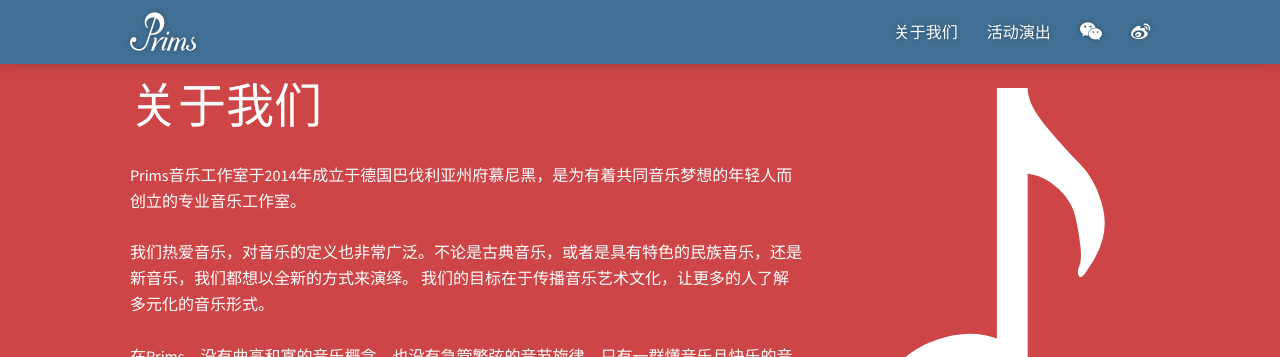
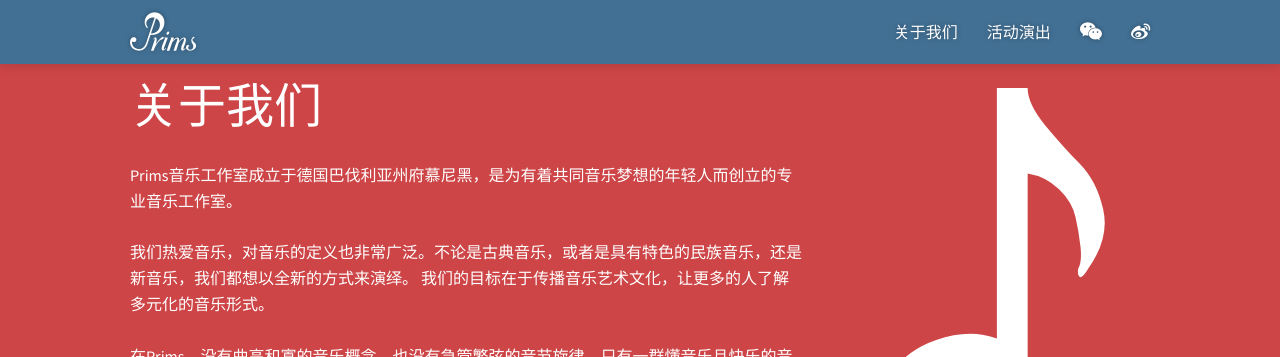
Before and after one commit to xiu624/xiu624.github.io, a Jekyll site: the page built from index.html, in a window 1280 px wide and 1348 px high. Shown: the top 357 px of the window. Built offline with Jekyll 4.4.1, drawn with Linux system fonts in a browser that asks for light colours.

Commit message:
Update home page content.

```diff
--- a/de/index.html
+++ b/de/index.html
@@ -6,7 +6,7 @@ portal:
     top-text: <em>我们</em>对待<em>音乐</em>的态度，正如我们对待生活一样，鲜活且执着。
 home:
     about: <h1>关于我们</h1>
-        <p>Prims音乐工作室于2014年成立于德国巴伐利亚州府慕尼黑，是为有着共同音乐梦想的年轻人而创立的专业音乐工作室。</p>
+        <p>Prims音乐工作室成立于德国巴伐利亚州府慕尼黑，是为有着共同音乐梦想的年轻人而创立的专业音乐工作室。</p>
         <p>我们热爱音乐，对音乐的定义也非常广泛。不论是古典音乐，或者是具有特色的民族音乐，还是新音乐，我们都想以全新的方式来演绎。
         我们的目标在于传播音乐艺术文化，让更多的人了解多元化的音乐形式。</p>
         <p>在Prims，没有曲高和寡的音乐概念，也没有急管繁弦的音节旋律，只有一群懂音乐且快乐的音乐人。</p>
--- a/en/index.html
+++ b/en/index.html
@@ -6,7 +6,7 @@ portal:
     top-text: <em>We live music</em> the same way we live our lives. Being fresh and persistent.
 home:
     about: <h1>About us</h1>
-        <p>Founded in Munich at end of 2014, Prims is a professional music studio for young musicians who have a music dream.</p>
+        <p>Founded in Munich, Prims is a professional music studio for young musicians who have a music dream.</p>
         <p>We love music, and our definition of music is quite extensive. Whether it is classical or folk, oriental or occidental, we want to interpret it in a new way.
         Our goal is to spread the culture of music, so that more people could get to know and appreciate a new sort of music.</p>
         <p>At Prims, there is no complex concept or fancy melody, we are just a group of happy musicians with our joyful music.</p>
--- a/index.html
+++ b/index.html
@@ -6,7 +6,7 @@ portal:
     top-text: <em>我们</em>对待<em>音乐</em>的态度，正如我们对待生活一样，鲜活且执着。
 home:
     about: <h1>关于我们</h1>
-        <p>Prims音乐工作室于2014年成立于德国巴伐利亚州府慕尼黑，是为有着共同音乐梦想的年轻人而创立的专业音乐工作室。</p>
+        <p>Prims音乐工作室成立于德国巴伐利亚州府慕尼黑，是为有着共同音乐梦想的年轻人而创立的专业音乐工作室。</p>
         <p>我们热爱音乐，对音乐的定义也非常广泛。不论是古典音乐，或者是具有特色的民族音乐，还是新音乐，我们都想以全新的方式来演绎。
         我们的目标在于传播音乐艺术文化，让更多的人了解多元化的音乐形式。</p>
         <p>在Prims，没有曲高和寡的音乐概念，也没有急管繁弦的音节旋律，只有一群懂音乐且快乐的音乐人。</p>
```
